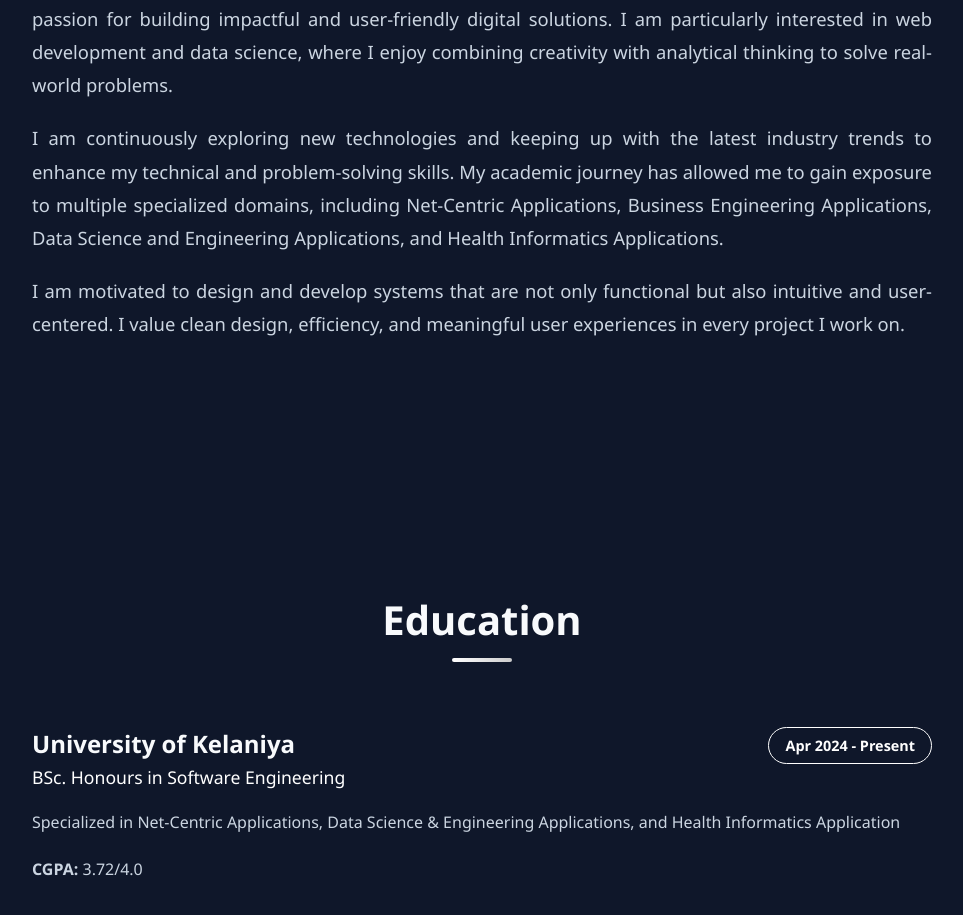
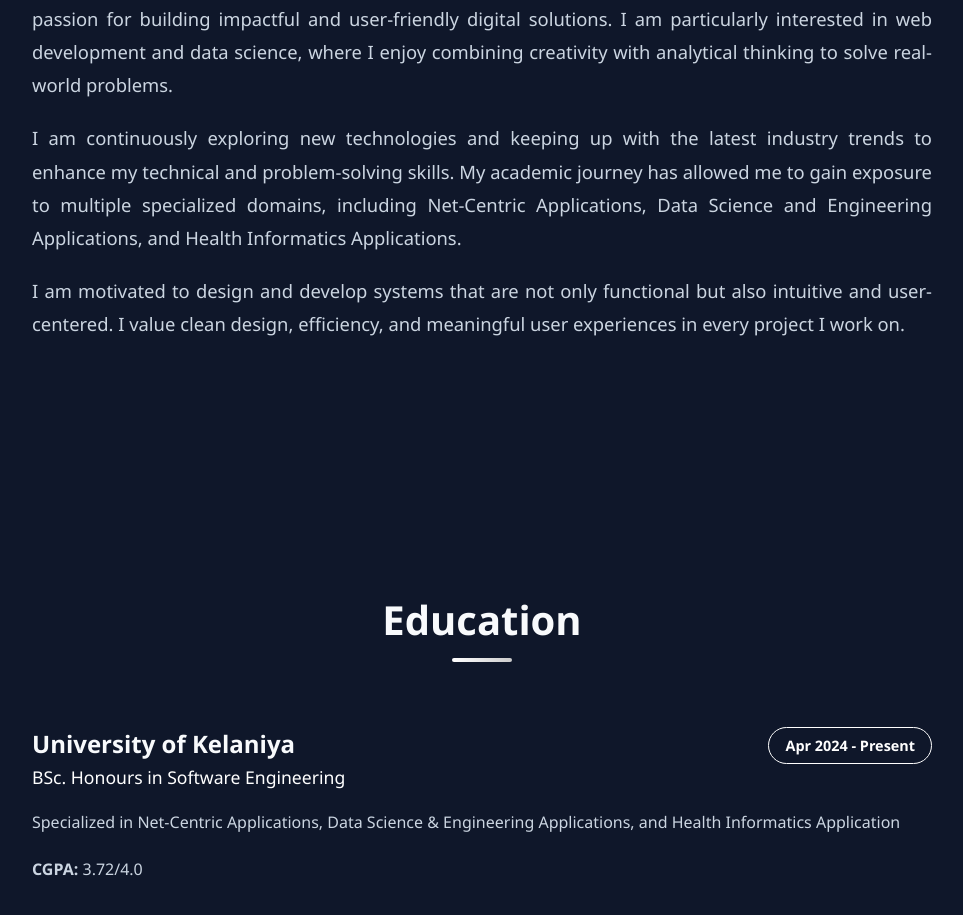
Before and after one commit to Dinuja937/my-portfolio, a React (Vite) app: page / in a window 1280 px wide. Shown: the part 1168-2083 px from the top of the page, without its empty margins (158-1121 px from the left). Built offline with nearby package versions, Linux system fonts and the light colour scheme.

Commit message:
Update About section

```diff
--- a/src/components/About/About.jsx
+++ b/src/components/About/About.jsx
@@ -12,7 +12,7 @@ function About() {
               I am a third-year Software Engineering undergraduate at the University of Kelaniya, with a strong passion for building impactful and user-friendly digital solutions. I am particularly interested in web development and data science, where I enjoy combining creativity with analytical thinking to solve real-world problems.
             </p>
             <p>
-              I am continuously exploring new technologies and keeping up with the latest industry trends to enhance my technical and problem-solving skills. My academic journey has allowed me to gain exposure to multiple specialized domains, including Net-Centric Applications, Business Engineering Applications, Data Science and Engineering Applications, and Health Informatics Applications.
+              I am continuously exploring new technologies and keeping up with the latest industry trends to enhance my technical and problem-solving skills. My academic journey has allowed me to gain exposure to multiple specialized domains, including Net-Centric Applications, Data Science and Engineering Applications, and Health Informatics Applications.
             </p>
             <p>
               I am motivated to design and develop systems that are not only functional but also intuitive and user-centered. I value clean design, efficiency, and meaningful user experiences in every project I work on.
```
